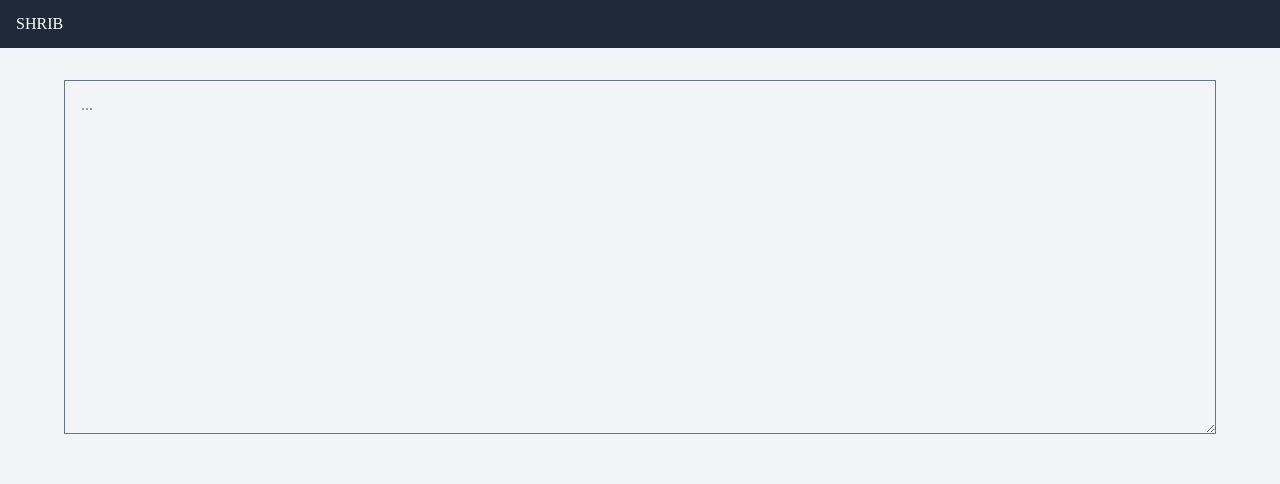
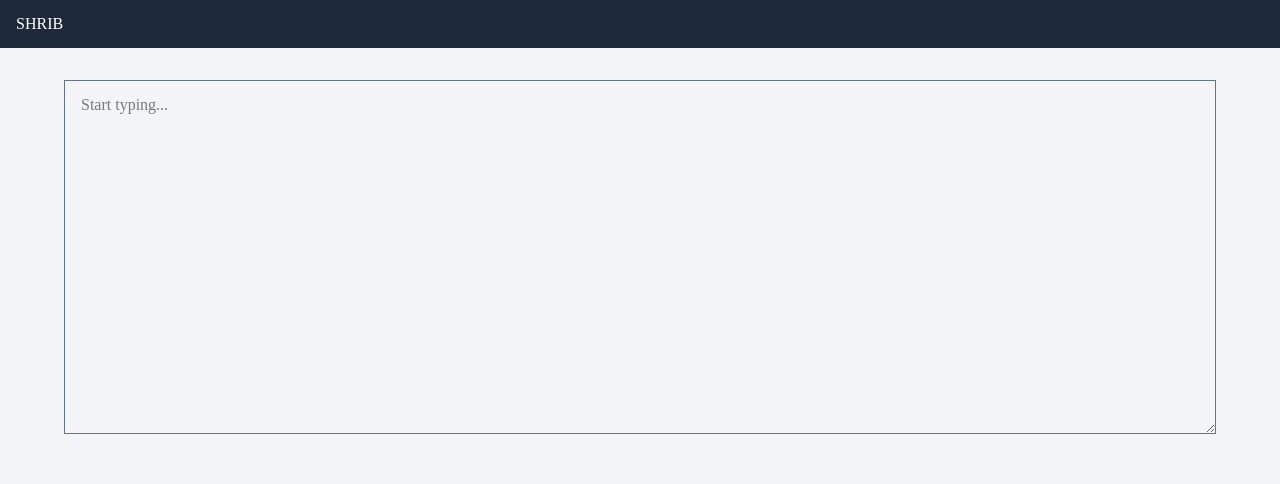
Before and after one commit to Mesfrum/flako, a React (Vite) app in the folder client/: page /note/1 in a window 1280 px wide. Shown: the top 484 px of the page. Built offline with nearby package versions, Linux system fonts and the light colour scheme.

Commit message:
feat : move all logic to on hook

```diff
--- a/client/src/components/NotePage/NotePage.tsx
+++ b/client/src/components/NotePage/NotePage.tsx
@@ -1,35 +1,22 @@
-import React, { useCallback, useState } from "react";
-import { Note } from "../../types/notes";
-import { useAutoSaveNote } from "../../hooks/useAutoSaveNote";
+import { useParams } from "react-router-dom";
+import { useNote } from "../../hooks/useNote";
 
 export default function NotePage() {
-  const [note, setNote] = useState<Note>(() => {
-    const saved = localStorage.getItem("note");
-    return saved
-      ? JSON.parse(saved)
-      : { id: "local-note", content: "", updatedAt: Date.now() };
-  });
+  const { id } = useParams<{ id: string }>();
+  const { note, handleContentChange } = useNote(id);
 
-  // Auto-save to localStorage
-  const handleSave = useCallback((newNote: Note) => {
-    localStorage.setItem("note", JSON.stringify(newNote));
-  }, []);
-
-  useAutoSaveNote(note, handleSave);
-
-  //   handle note change
-  const handleNoteChange = (e: React.ChangeEvent<HTMLTextAreaElement>) => {
-    setNote((prev) => ({ ...prev, content: e.target.value }));
-  };
+  if (!note) {
+    return <p className="text-center mt-10">Loading note...</p>;
+  }
 
   return (
     <div className="container mx-auto px-16 py-8 min-h-screen">
       <textarea
         className="w-full h-full border border-slate-500 p-4"
         rows={20}
-        placeholder="..."
+        placeholder="Start typing..."
         value={note.content}
-        onChange={handleNoteChange}
+        onChange={handleContentChange}
       />
     </div>
   );
--- a/client/src/hooks/useAutoSaveNote.tsx
+++ b/client/src/hooks/useAutoSaveNote.tsx
@@ -1,3 +1,5 @@
+// this file is not in use, logic is moved to ./useNote.tsx hook
+
 import { useEffect, useRef } from "react";
 import { Note } from "../types/notes";
 
@@ -18,5 +20,5 @@ export function useAutoSaveNote(
     return () => {
       if (timeout.current) clearTimeout(timeout.current);
     };
-  }, [note.content, delay]);
+  }, [note, delay]);
 }
--- /dev/null
+++ b/client/src/hooks/useNote.tsx
@@ -0,0 +1,53 @@
+import { useCallback, useEffect, useRef, useState } from "react";
+import { Note } from "../types/notes";
+import { loadNoteFromStorage, saveNoteToStorage } from "../utils/storage";
+export function useNote(id: string | undefined, delay = 1000) {
+  const [note, setNote] = useState<Note | null>(null);
+  const timeout = useRef<ReturnType<typeof setTimeout> | null>(null);
+
+  useEffect(() => {
+    if (!id) return;
+
+    const existingNote = loadNoteFromStorage(id);
+    if (existingNote) {
+      setNote(existingNote);
+    } else {
+      const newNote: Note = {
+        id,
+        content: "",
+        updatedAt: Date.now(),
+      };
+      setNote(newNote);
+      saveNoteToStorage(newNote);
+    }
+  }, [id]);
+
+  useEffect(() => {
+    if (!note) return;
+
+    if (timeout.current) clearTimeout(timeout.current);
+
+    timeout.current = setTimeout(() => {
+      const updatedNote = { ...note, updatedAt: Date.now() };
+      setNote(updatedNote);
+      saveNoteToStorage(updatedNote);
+    }, delay);
+
+    return () => {
+      if (timeout.current) clearTimeout(timeout.current);
+    };
+  }, [note, delay]);
+
+  const handleContentChange = useCallback(
+    (e: React.ChangeEvent<HTMLTextAreaElement>) => {
+      const value = e.target.value;
+      setNote((prev) => (prev ? { ...prev, content: value } : prev));
+    },
+    []
+  );
+
+  return {
+    note,
+    handleContentChange,
+  };
+}
--- /dev/null
+++ b/client/src/utils/storage.ts
@@ -0,0 +1,18 @@
+import { Note } from "../types/notes";
+
+const STORAGE_PREFIX = "";
+
+export function loadNoteFromStorage(id: string): Note | null {
+  const raw = localStorage.getItem(`${STORAGE_PREFIX}${id}`);
+  if (!raw) return null;
+
+  try {
+    return JSON.parse(raw) as Note;
+  } catch {
+    return null;
+  }
+}
+
+export function saveNoteToStorage(note: Note): void {
+  localStorage.setItem(`${STORAGE_PREFIX}${note.id}`, JSON.stringify(note));
+}
```
